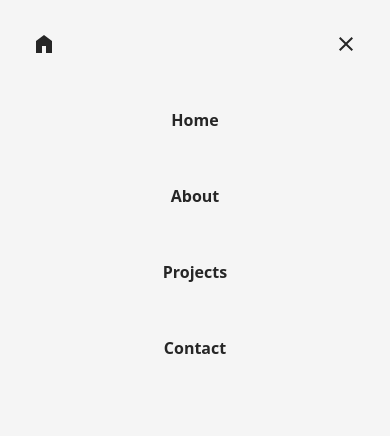
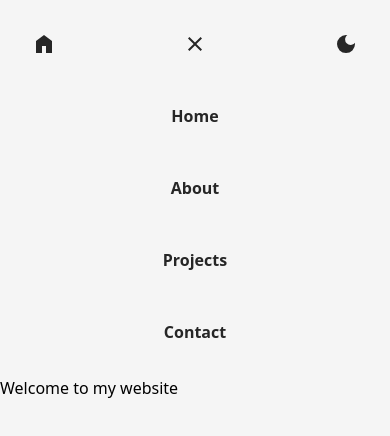
Before and after one commit to JemappeIIe/JemappeIIe.github.io, a SvelteKit app: page / in a window 390 px wide. Both pictures are taken after a click on the button 195 px from the left and 44 px from the top of the page. Shown: the top 436 px of the page. Built offline with nearby package versions, Linux system fonts and the light colour scheme; a web font is replaced by a local one.

Commit message:
Refactor header code and update default lauyout

```diff
--- a/src/app.css
+++ b/src/app.css
@@ -24,3 +24,7 @@
 .nav-item {
     @apply block rounded-full py-4 px-8 text-center font-semibold text-neutral-800 hover:bg-neutral-200 hover:text-red-500 dark:text-neutral-200 dark:hover:bg-neutral-800 dark:hover:text-indigo-500;
 }
+
+.dropdown-menu-item {
+    @apply block rounded-full py-4 px-8 text-center font-semibold text-neutral-800 hover:bg-neutral-200 hover:text-red-500 dark:text-neutral-200 dark:hover:bg-neutral-800 dark:hover:text-indigo-500 mb-4 mx-4;
+}
--- a/src/app.d.ts
+++ /dev/null
@@ -1,13 +0,0 @@
-// See https://svelte.dev/docs/kit/types#app.d.ts
-// for information about these interfaces
-declare global {
-	namespace App {
-		// interface Error {}
-		// interface Locals {}
-		// interface PageData {}
-		// interface PageState {}
-		// interface Platform {}
-	}
-}
-
-export {};
--- a/src/routes/+layout.svelte
+++ b/src/routes/+layout.svelte
@@ -1,6 +1,12 @@
 <script>
+	import Header from './components/Header.svelte';
+	import Footer from './components/Footer.svelte';
 	let { children } = $props();
 	import '../app.css';
 </script>
 
+<Header />
+
 {@render children()}
+
+<Footer />
--- a/src/routes/+page.svelte
+++ b/src/routes/+page.svelte
@@ -1,8 +1 @@
-<script lang="ts">
-	import Header from './components/Header.svelte';
-	import Footer from './components/Footer.svelte';
-</script>
-
-<Header />
-
 <h1>Welcome to my website</h1>
--- a/src/routes/components/Header.svelte
+++ b/src/routes/components/Header.svelte
@@ -1,12 +1,13 @@
 <script lang="ts">
 	import { base } from '$app/paths';
 	import { onMount } from 'svelte';
+	import homeIcon from '$lib/icons/home.svg?raw';
 	import lightIcon from '$lib/icons/light_mode.svg?raw';
 	import darkIcon from '$lib/icons/dark_mode.svg?raw';
-	import menuIcon from '$lib/icons/menu.svg?raw';
-	import homeIcon from '$lib/icons/home.svg?raw';
-	import closeIcon from '$lib/icons/close.svg?raw';
-	let themeIcon: string = $state('');
+	let themeIcon: string = '';
+	import openMenuIcon from '$lib/icons/menu.svg?raw';
+	import closeMenuIcon from '$lib/icons/close.svg?raw';
+	let menuIcon: string = openMenuIcon;
 	onMount(() => {
 		const currentTheme = localStorage.getItem('theme');
 		if (currentTheme) {
@@ -26,25 +27,25 @@
 		setTheme(localStorage.getItem('theme') == 'light' ? 'dark' : 'light');
 	}
 
-	function openMenu() {
-		document.querySelector('#navbar-menu')?.classList.remove('hidden');
-	}
-
-	function closeMenu() {
-		document.querySelector('#navbar-menu')?.classList.add('hidden');
+	function toggleDropdownMenu() {
+		const dropdownMenu = document.getElementById('dropdown-menu') as HTMLElement;
+		const isClosed: boolean = dropdownMenu.classList.toggle('hidden');
+		menuIcon = isClosed ? openMenuIcon : closeMenuIcon;
 	}
 </script>
 
+<!-- Header -->
+<header class="flex flex-col items-center">
 	<!-- Navbar -->
-<nav class="relative flex items-center justify-between bg-neutral-100 p-4 dark:bg-neutral-900">
+	<nav
+		class="relative flex w-full items-center justify-between bg-neutral-100 p-4 dark:bg-neutral-900"
+	>
 		<a aria-label="Home" href="{base}/" class="icon-box">
 			{@html homeIcon}
 		</a>
-	<div class="lg:hidden">
-		<button onclick={openMenu} aria-label="Open menu" class="icon-box">
+		<button onclick={toggleDropdownMenu} aria-label="Toggle menu" class="icon-box lg:hidden">
 			{@html menuIcon}
 		</button>
-	</div>
 		<ul class="hidden lg:flex lg:w-auto lg:items-center lg:gap-8">
 			<li>
 				<a class="nav-item" href="{base}/">Home</a>
@@ -59,37 +60,22 @@
 				<a class="nav-item" href="{base}/">Contact</a>
 			</li>
 		</ul>
-	<button onclick={toggleTheme} aria-label="Toggle theme" class="icon-box">{@html themeIcon}</button
+		<button onclick={toggleTheme} aria-label="Toggle theme" class="icon-box"
+			>{@html themeIcon}</button
 		>
 	</nav>
-<!-- Dropdown menu -->
-<div id="navbar-menu" class="hidden">
-	<nav
-		class="fixed top-0 bottom-0 left-0 flex w-full flex-col bg-neutral-100 p-4 dark:bg-neutral-900"
-	>
-		<div class="mb-5 flex items-center justify-between">
-			<a aria-label="Home" href="{base}/" class="icon-box">
-				{@html homeIcon}
-			</a>
-			<button onclick={closeMenu} aria-label="Close menu" class="icon-box">
-				{@html closeIcon}
-			</button>
-		</div>
-		<div>
-			<ul class="flex flex-col gap-y-5">
+	<ul id="dropdown-menu" class="hidden w-full flex-col lg:hidden">
 		<li>
-					<a class="nav-item" href="{base}/">Home</a>
+			<a class="dropdown-menu-item" href="{base}/">Home</a>
 		</li>
 		<li>
-					<a class="nav-item" href="{base}/">About</a>
+			<a class="dropdown-menu-item" href="{base}/">About</a>
 		</li>
 		<li>
-					<a class="nav-item" href="{base}/">Projects</a>
+			<a class="dropdown-menu-item" href="{base}/">Projects</a>
 		</li>
 		<li>
-					<a class="nav-item" href="{base}/">Contact</a>
+			<a class="dropdown-menu-item" href="{base}/">Contact</a>
 		</li>
 	</ul>
-		</div>
-	</nav>
-</div>
+</header>
--- a/svelte.config.js
+++ b/svelte.config.js
@@ -19,7 +19,10 @@ const config = {
 			assets: 'build',
 			fallback: undefined,
 			precompress: false,
-			strict: true
+			strict: true,
+			prerender: {
+				default: true
+			}
 		}),
 		paths: {
 			base: process.argv.includes('dev') ? '' : process.env.BASE_PATH
```
Also changed, not shown: src/routes/+layout.js (renamed from src/routes/+layout.ts). Lines whose indentation alone changed are shown as unchanged.
